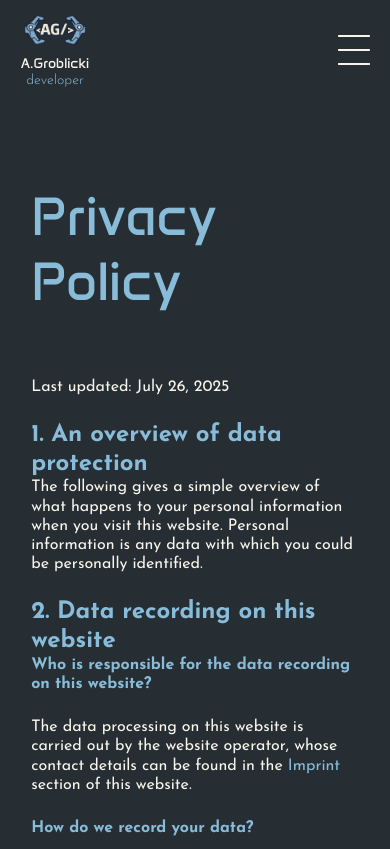
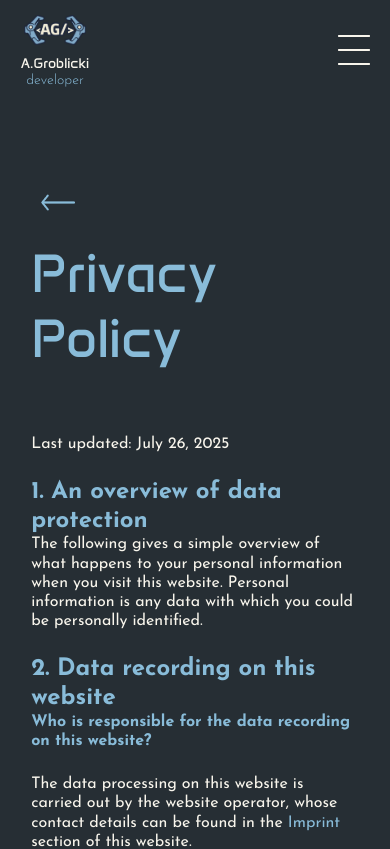
Before and after one commit to ArturGr/my-site, an Angular app: page /privacy-policy in a window 390 px wide. Shown: the top 849 px of the page. Built offline with nearby package versions, Linux system fonts and the light colour scheme.

Commit message:
Added back arrow to legal-notice and privacy-policy. Added links to linkedIn in my-references.

```diff
--- a/src/app/components/legal-notice/legal-notice.html
+++ b/src/app/components/legal-notice/legal-notice.html
@@ -1,6 +1,11 @@
 <app-menu-bar class="sticky"/>
 <section class="legal-notice">
   <div class="container">
+    @if(isMobile){
+      <button class="back-arrow" (click)="goHome()">
+        <img src="./img/arrow/arrow-back.png" alt="Back arrow">
+      </button>
+    }
     <h1>Legal Notice</h1>
     <h3>Imprint</h3>
     <ul>
--- a/src/app/components/legal-notice/legal-notice.scss
+++ b/src/app/components/legal-notice/legal-notice.scss
@@ -6,6 +6,17 @@
   padding: 80px 0px;
   min-height: 100vh;
   font-family: 'Josefin Sans';
+
+  .back-arrow{
+    position: relative;
+    z-index: 100;
+    background: transparent;
+    padding: 10px;
+    margin-bottom: 20px;
+    display: flex;
+    align-items: center;
+    justify-content: center;
+  }
 
   .container {
     max-width: 1440px;
--- a/src/app/components/legal-notice/legal-notice.ts
+++ b/src/app/components/legal-notice/legal-notice.ts
@@ -1,7 +1,9 @@
-import { Component } from '@angular/core';
+import { Component, inject } from '@angular/core';
 import { CommonModule } from '@angular/common';
 import { MenuBar } from "../menu-bar/menu-bar";
 import { Footer } from "../footer/footer";
+import { Menu } from '../../services/menu';
+import { Router } from '@angular/router';
 
 @Component({
   selector: 'app-legal-notice',
@@ -10,5 +12,15 @@ import { Footer } from "../footer/footer";
   styleUrl: './legal-notice.scss',
 })
 export class LegalNotice {
+  protected menuService = inject(Menu);
+  private router = inject(Router);
+  get isMobile() {
+    return this.menuService.isMobile();
+  }
 
+  goHome() {
+    this.router.navigate(['/']).then(() => {
+      window.scrollTo(0, 0);
+    });
+  }
 }
--- a/src/app/components/my-references/my-references.html
+++ b/src/app/components/my-references/my-references.html
@@ -8,7 +8,7 @@
               <p class="references__inhalt__name">{{item.properties.personName}}</p>
               <p class="references__inhalt__project">Project: {{item.properties.projectName}}</p>
               <span class="references__inhalt__description">{{item.properties.description}}</span>
-              <a href={{item.properties.linkedProfile}}>Linked In Profile</a>
+              <a href={{item.properties.linkedProfile}} target="_blank">Linked In Profile</a>
             </div>
           }
         } @else {
--- a/src/app/components/my-references/my-references.ts
+++ b/src/app/components/my-references/my-references.ts
@@ -24,7 +24,7 @@ export class MyReferences {
         personName:"Lorem ipsum",
         projectName:"Lorem ipsum dolor",
         description:"Lorem ipsum dolor sit amet, consetetur sadipscing elitr, sed diam nonumy eirmod tempor invidunt ut labore et dolore magna aliquyam erat, sed diam voluptua. At vero eos et accusam et justo duo dolores et ea.",
-        linkedProfile:"#",
+        linkedProfile:"https://www.linkedin.com/",
       }
     },
     {
@@ -33,7 +33,7 @@ export class MyReferences {
         personName:"Lorem ipsum",
         projectName:"Lorem ipsum dolor",
         description:"Lorem ipsum dolor sit amet, consetetur sadipscing elitr, sed diam nonumy eirmod tempor invidunt ut labore et dolore magna aliquyam erat, sed diam voluptua. At vero eos et accusam et justo duo dolores et ea",
-        linkedProfile:"#",
+        linkedProfile:"https://www.linkedin.com/",
       }
     },
     {
@@ -42,7 +42,7 @@ export class MyReferences {
         personName:"Lorem ipsum",
         projectName:"Lorem ipsum dolor",
         description:"Lorem ipsum dolor sit amet, consetetur sadipscing elitr, sed diam nonumy eirmod tempor invidunt ut labore et dolore magna aliquyam erat, sed diam voluptua. At vero eos et accusam et justo duo dolores et ea",
-        linkedProfile:"#",
+        linkedProfile:"https://www.linkedin.com/",
       }
     },
   ]
--- a/src/app/components/privacy-policy/privacy-policy.html
+++ b/src/app/components/privacy-policy/privacy-policy.html
@@ -1,6 +1,11 @@
 <app-menu-bar class="sticky"/>
 <section class="privacy-policy">
   <div class="container">
+    @if(isMobile){
+      <button class="back-arrow" (click)="goHome()">
+        <img src="./img/arrow/arrow-back.png" alt="Back arrow">
+      </button>
+    }
     <h1>Privacy Policy</h1>
 
     <div class="legal-content">
--- a/src/app/components/privacy-policy/privacy-policy.scss
+++ b/src/app/components/privacy-policy/privacy-policy.scss
@@ -6,6 +6,17 @@
   padding: 80px 0px;
   min-height: 100vh;
   font-family: 'Josefin Sans';
+
+  .back-arrow{
+    position: relative;
+    z-index: 100;
+    background: transparent;
+    padding: 10px;
+    margin-bottom: 20px;
+    display: flex;
+    align-items: center;
+    justify-content: center;
+  }
 
   .container {
     max-width: 1440px;
--- a/src/app/components/privacy-policy/privacy-policy.ts
+++ b/src/app/components/privacy-policy/privacy-policy.ts
@@ -1,6 +1,8 @@
-import { Component } from '@angular/core';
+import { Component, inject } from '@angular/core';
 import { Footer } from '../footer/footer';
 import { MenuBar } from '../menu-bar/menu-bar';
+import { Router } from '@angular/router';
+import { Menu } from '../../services/menu';
 
 @Component({
   selector: 'app-privacy-policy',
@@ -9,5 +11,15 @@ import { MenuBar } from '../menu-bar/menu-bar';
   styleUrl: './privacy-policy.scss',
 })
 export class PrivacyPolicy {
+  protected menuService = inject(Menu);
+  private router = inject(Router);
+  get isMobile() {
+    return this.menuService.isMobile();
+  }
 
+  goHome() {
+    this.router.navigate(['/']).then(() => {
+      window.scrollTo(0, 0);
+    });
+  }
 }
```
Also changed, not shown: public/img/arrow/arrow-back.png (added).
